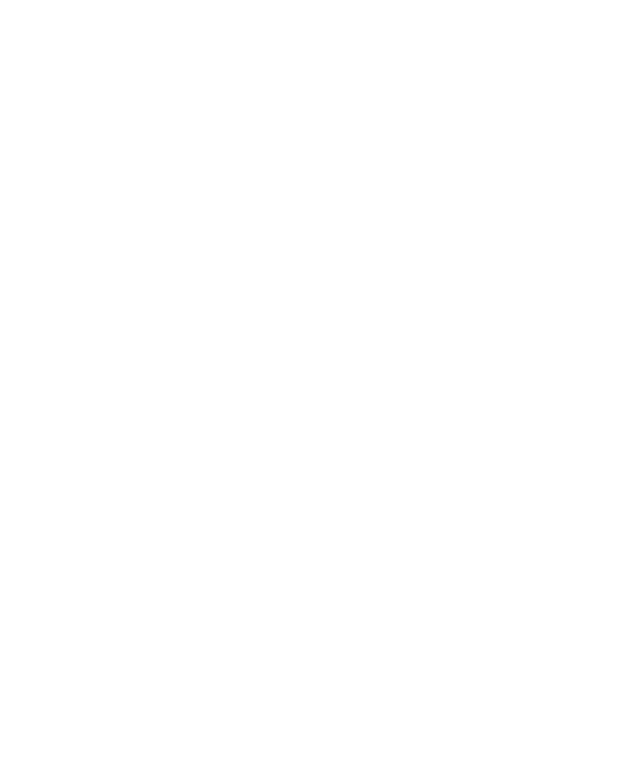
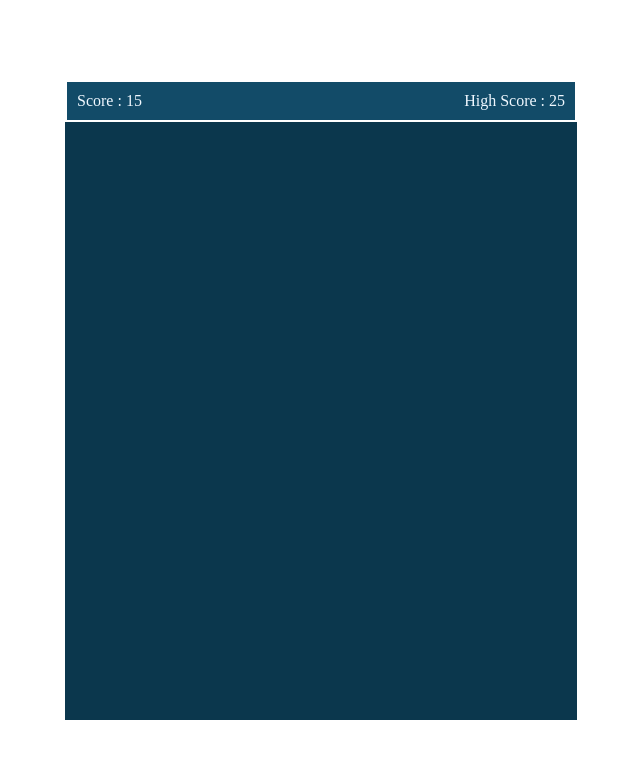
Before and after one commit to md-sifat/Snake_Game_Using_Js, a plain HTML site: page index.html in a window 1280 px wide. Shown: the whole page, without its empty margins (319-959 px from the left). Drawn offline with Linux system fonts and the light colour scheme.

Commit message:
js added and snake food created

```diff
--- a/index.html
+++ b/index.html
@@ -3,8 +3,19 @@
     <meta charset="UTF-8">
     <meta name="viewport" content="width=device-width, initial-scale=1.0">
     <title>Snake</title>
+    <link rel="stylesheet" href="style.css">
 </head>
 <body>
+    <div class="canvas">
+        <div class="score">
+            <div class="cscore">Score : 15</div>
+            <div class="hscore">High Score : 25</div>
+        </div>
+        <div class="game_board">
 
+        </div>
+    </div>
+
+    <script src=""></script>
 </body>
 </html>
--- a/style.css
+++ b/style.css
@@ -0,0 +1,32 @@
+*{
+    padding: 0;
+    margin: 0;
+    box-sizing: border-box;
+}
+body{
+    display: flex;
+    justify-content: center;
+    align-items: center;
+}
+.canvas{
+    width: 40%;
+    height: 80vh;
+    background-color: rgb(11, 55, 77);
+}
+
+.score{
+    color: aliceblue;
+    display: flex;
+    justify-content: space-between;
+    padding: 10px;
+    border: 2px solid rgb(255, 255, 255);
+    background-color: rgb(18, 75, 104);
+}
+
+.game_board{
+    width: 100%;
+    height: 100vh;
+    display: grid;
+    grid-template: repeat(40 , 1fr) / repeat(40 , 1fr);
+
+}
```
Also changed, not shown: app.js (added, +10 -0 lines).
